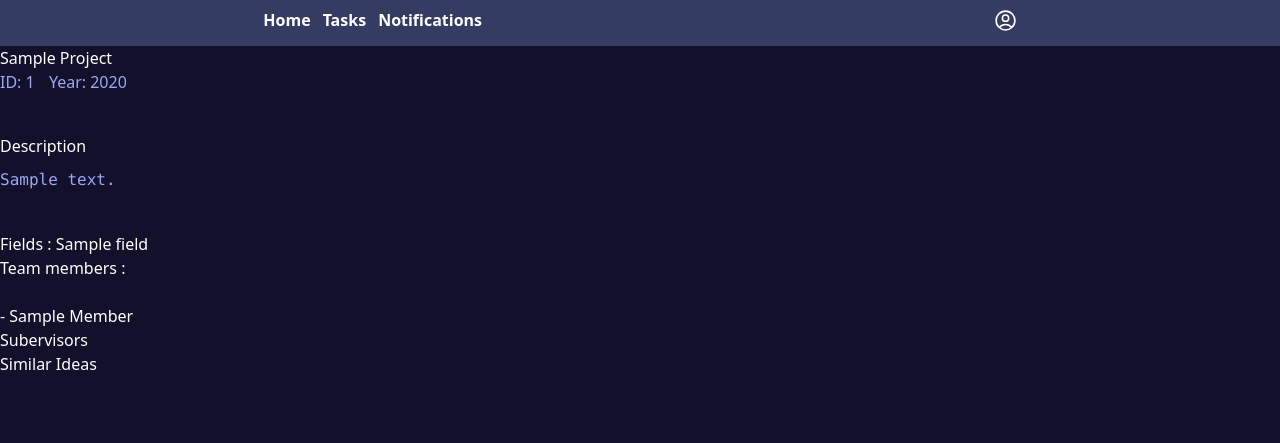
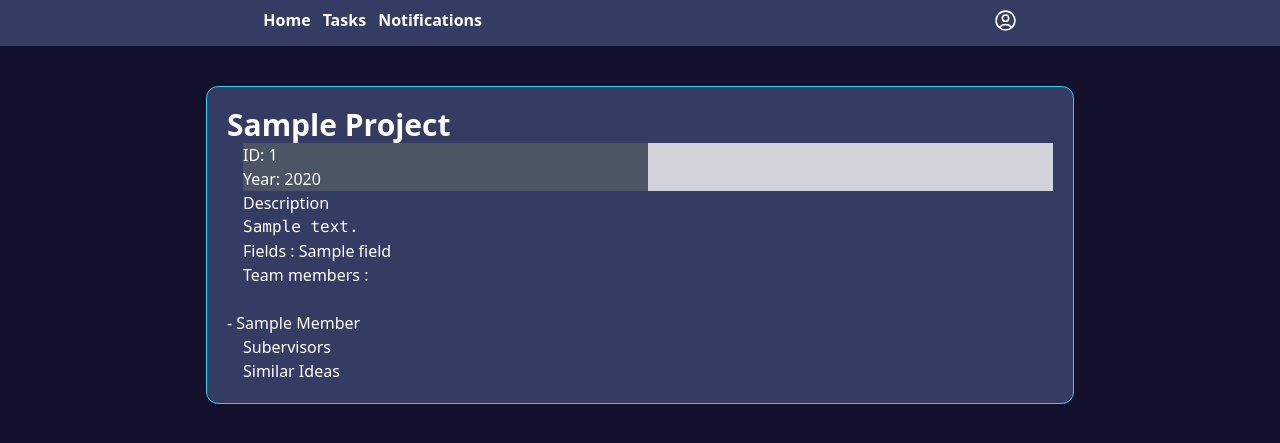
Before and after one commit to Mazenbimbo/Graduation-Project-Manager, a Python web app: template templates/project_details.html in a window 1280 px wide. Shown: the top 443 px of the page. Run offline with Jinja, Linux system fonts and the light colour scheme; the template is opened without the code that fills it: most values are stand-ins (such as "Sample title", 1, 10 or a date in 2020); some libraries are stand-ins or nearby versions.

Commit message:
some work in project details + new Dockerfile

```diff
--- a/templates/project_details.html
+++ b/templates/project_details.html
@@ -1,15 +1,21 @@
 {% extends 'base.html'%}
 {% block title %}Projects{% endblock %}
-{% block head %} <link rel="stylesheet" href="/static/css/project_details.css"> {% endblock%}
 {% block body %}
-<div class="container">
-    <h2>{{project.name|title}}</h2>
-    <span class="project-data">ID: {{project.pid}}</span>
-    <span class="project-data">Year: {{project.year}}</span>
-    {% if id == project.pid %}
-    <button class="btn"><a class="aa" href="/supervisors">Register with a supervisor</a></button>
-    <button class="btn"><a class="aa" href="/friends">Add a friend to team</a></button>
-    {% endif %}
+<div class="flex flex-col items-center space-y-3 m-5">
+    <div class="flex flex-col items-strat space-x-4 m-5 p-5 rounded-xl bg-[#353c63] w-[70%] border border-cyan-400" >
+    <h2 class="text-3xl font-extrabold">{{project.name|title}}</h2>
+    <div class="flex">
+        <div class="flex flex-col w-[50%] bg-gray-600">
+            <span class="project-data">ID: {{project.pid}}</span>
+            <span class="project-data">Year: {{project.year}}</span>
+        </div>
+        <div class="flex flex-col space-y-1 items-center bg-gray-300 w-[50%]">
+            {% if id == project.pid %}
+            <button class="bg-cyan-800 hover:bg-cyan-500 py-1 px-1 rounded-2xl border border-cyan-400 w-[60%]"><a href="/supervisors">Register with a supervisor</a></button>
+            <button class="bg-cyan-800 hover:bg-cyan-500 py-1 px-1 rounded-2xl border border-cyan-400 w-[60%]"><a href="/friends">Add a friend to team</a></button>
+            {% endif %}
+        </div>
+    </div>
     <div class="project-description-container">
         <h3>Description</h3>
         <pre class="project-description">{{project.description}}</pre>
@@ -26,5 +32,6 @@
         {% endfor %}
     <h3>Subervisors</h3>
     <h3>Similar Ideas</h3>
+    </div>
 </div>
 {% endblock %}
```
Also changed, not shown: 2 other files.
